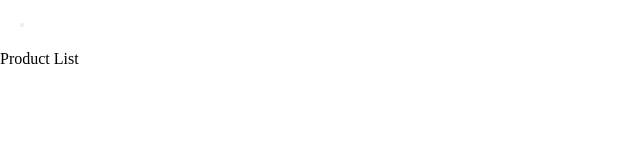
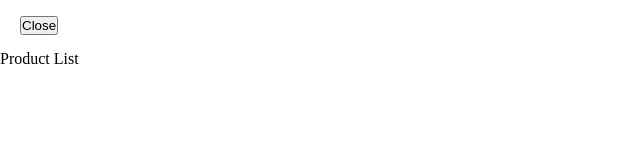
Before and after one commit to bdimon/nodebot, a React (Create React App) app: page / in a window 1280 px wide. Shown: the top 160 px of the page, without its empty margins (0-640 px from the left). Built offline with nearby package versions, Linux system fonts and the light colour scheme.

Commit message:
undo chnges Button

```diff
--- a/src/components/Button/Button.jsx
+++ b/src/components/Button/Button.jsx
@@ -1,9 +1,9 @@
 import React from 'react';
 
-const Button = () => {
+const Button = (props) => {
     return (
         // <button {...props} className={'button ' + props.className}/>
-        <button className={'button'}/>
+        <button {...props} className={'button ' + props.className}/>
     );
 };
 export default Button;
```
